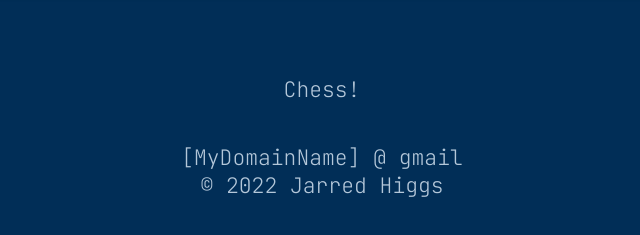
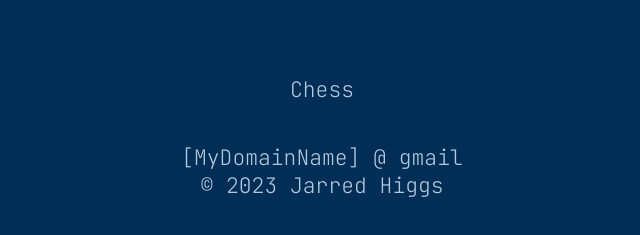
Before and after one commit to jarredhiggs/jarredhiggs-site, a React app: page /projects in a window 1280 px wide. Shown: the part 405-640 px from the top of the page, 318-958 px from the left. Built offline with nearby package versions, Linux system fonts and the light colour scheme.

Commit message:
Commit message

```diff
--- a/package.json
+++ b/package.json
@@ -9,7 +9,7 @@
     "react": "^17.0.1",
     "react-dom": "^17.0.1",
     "react-router-dom": "^5.2.0",
-    "react-scripts": "4.0.3",
+    "react-scripts": "^5.0.1",
     "web-vitals": "^1.1.0"
   },
   "scripts": {
--- a/src/MainComponents/About.js
+++ b/src/MainComponents/About.js
@@ -5,6 +5,7 @@ function About() {
         <div>
             About
         </div>
+
     )
 }
 
--- a/src/MainComponents/Chess/Chess.js
+++ b/src/MainComponents/Chess/Chess.js
@@ -1,8 +1,12 @@
 import React from "react"
 
 const Chess = (props) => {
-    return(
-        <div>Chess!</div>
+    return (
+        <div>
+            <a href="https://github.com/jarredhiggs/ReactChess"
+                target="_blank"
+                rel="noreferrer noopener">Chess</a>
+        </div>
     )
 }
 
--- a/src/MainComponents/Footer.js
+++ b/src/MainComponents/Footer.js
@@ -4,7 +4,7 @@ function Footer() {
     return (
         <div className="Footer">
             <div id="email">[MyDomainName] @ gmail</div>
-            © 2022 Jarred Higgs
+            © 2023 Jarred Higgs
         </div>
     )
 }
```
Also changed, not shown: public/index.html (+1 -0 lines), 1 other file.
